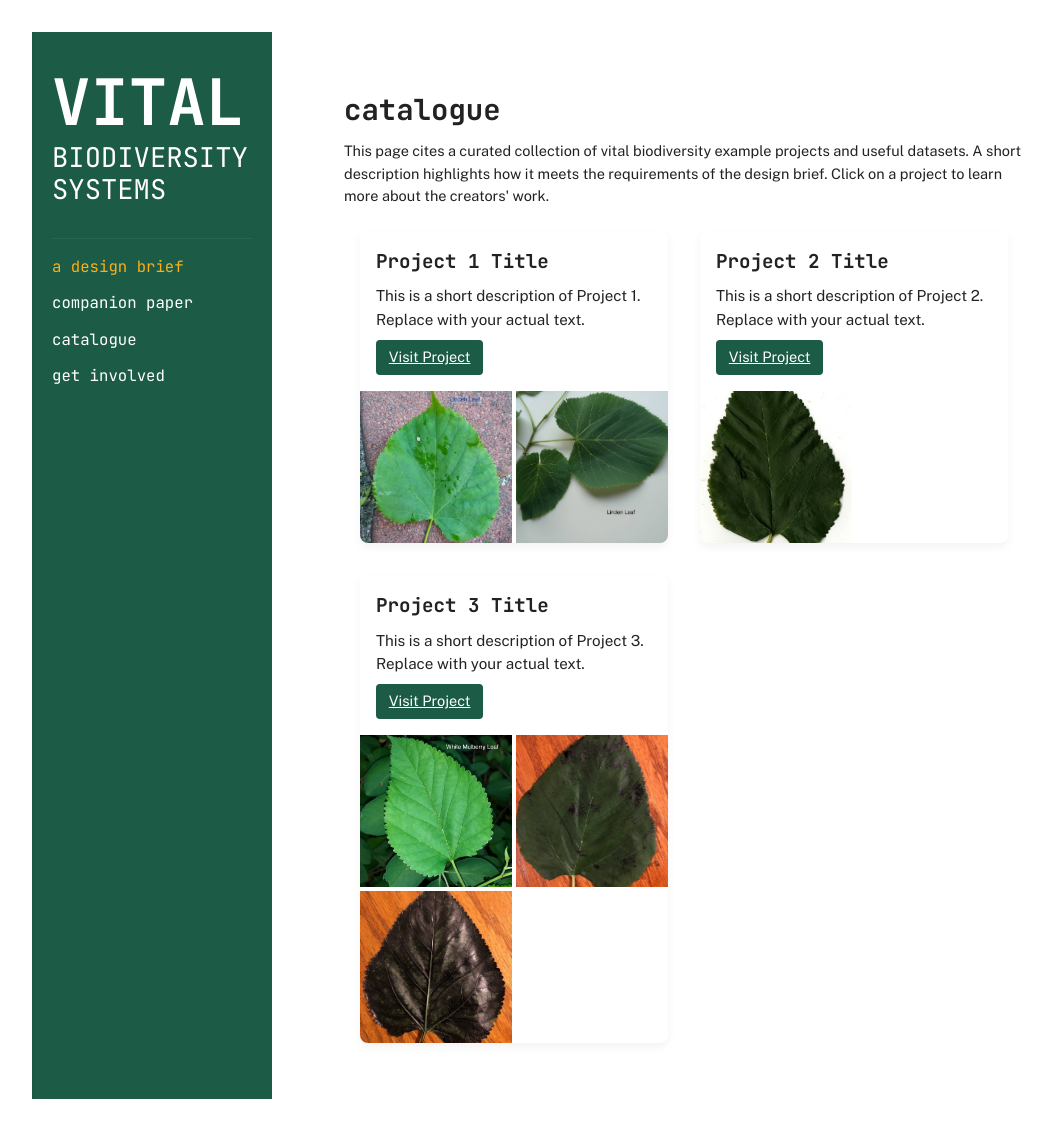
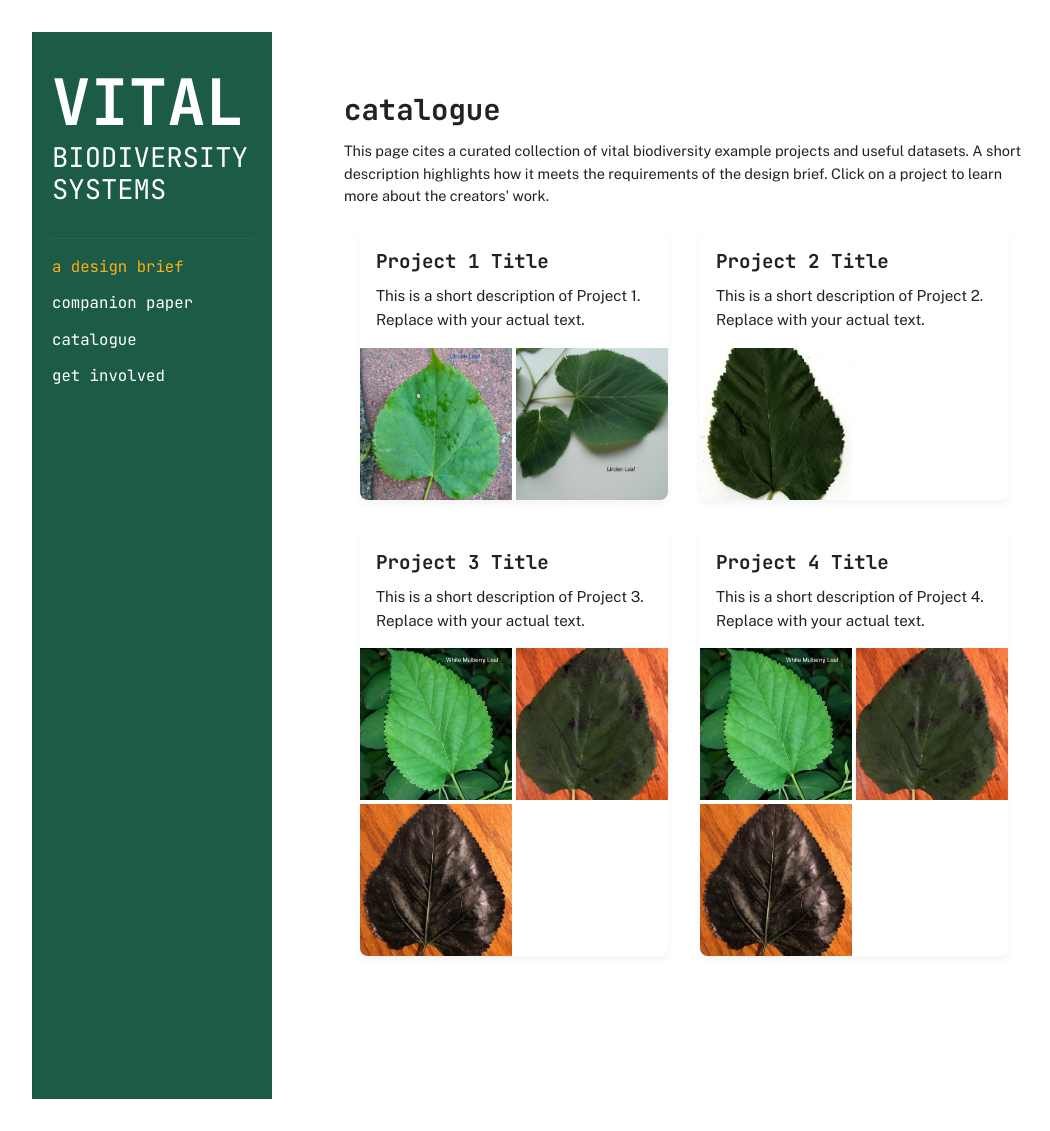
Before and after one commit to vitalbiodiversity/vitalbiodiversity.github.io, a Jekyll site: the page built from catalogue.md, in a window 1280 px wide and 1131 px high. Shown: the whole window, without its empty margins (58-1108 px from the left). Built offline with Jekyll 4.4.1, drawn with Linux system fonts in a browser that asks for light colours.

Commit message:
Update catalogue.md

```diff
--- a/catalogue.md
+++ b/catalogue.md
@@ -14,7 +14,6 @@ layout: default
     <div class="catalogue-content">
       <h3>Project 1 Title</h3>
       <p>This is a short description of Project 1. Replace with your actual text.</p>
-      <a href="https://example.com" target="_blank" class="catalogue-link">Visit Project</a>
     </div>
     <div class="catalogue-images">
       <div class="catalogue-image-wrapper">
@@ -48,7 +47,6 @@ layout: default
     <div class="catalogue-content">
       <h3>Project 2 Title</h3>
       <p>This is a short description of Project 2. Replace with your actual text.</p>
-      <a href="https://example.com" target="_blank" class="catalogue-link">Visit Project</a>
     </div>
     <div class="catalogue-images">
       <div class="catalogue-image-wrapper">
@@ -76,7 +74,6 @@ layout: default
     <div class="catalogue-content">
       <h3>Project 3 Title</h3>
       <p>This is a short description of Project 3. Replace with your actual text.</p>
-      <a href="https://example.com" target="_blank" class="catalogue-link">Visit Project</a>
     </div>
     <div class="catalogue-images">
       <div class="catalogue-image-wrapper">
@@ -111,4 +108,43 @@ layout: default
     </div>
   </div>
 
+    <!-- Project Card 4 -->
+  <div class="catalogue-card" onclick="openModal(3)">
+    <div class="catalogue-content">
+      <h3>Project 4 Title</h3>
+      <p>This is a short description of Project 4. Replace with your actual text.</p>
+    </div>
+    <div class="catalogue-images">
+      <div class="catalogue-image-wrapper">
+        <img src="/assets/catalogue/project3-1.jpg" alt="Project 4 image 1">
+      </div>
+      <div class="catalogue-image-wrapper">
+        <img src="/assets/catalogue/project3-2.jpg" alt="Project 4 image 2">
+      </div>
+      <div class="catalogue-image-wrapper">
+        <img src="/assets/catalogue/project3-3.jpg" alt="Project 4 image 3">
+      </div>
+    </div>
+  </div>
+
+  <!-- Modal for Project 4 -->
+  <div id="modal-3" class="catalogue-modal">
+    <div class="catalogue-modal-content">
+      <span class="catalogue-modal-close" onclick="closeModal(3)">&times;</span>
+      <h2>Project 4 Title</h2>
+      <p>This is a longer description for Project 4. You can add more details here.</p>
+      <div class="catalogue-images">
+        <div class="catalogue-image-wrapper">
+          <img src="/assets/catalogue/project3-1.jpg" alt="Project 4 image 1">
+        </div>
+        <div class="catalogue-image-wrapper">
+          <img src="/assets/catalogue/project3-2.jpg" alt="Project 4 image 2">
+        </div>
+        <div class="catalogue-image-wrapper">
+          <img src="/assets/catalogue/project3-3.jpg" alt="Project 4 image 3">
+        </div>
+      </div>
+    </div>
+  </div>
+
 </div>
```
